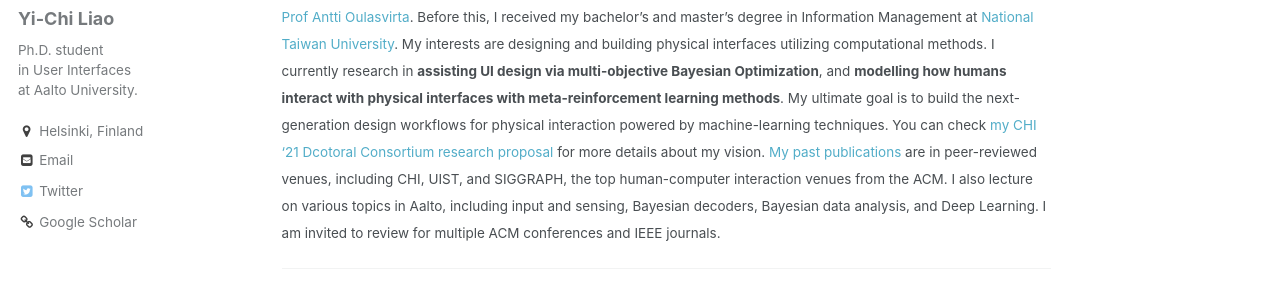
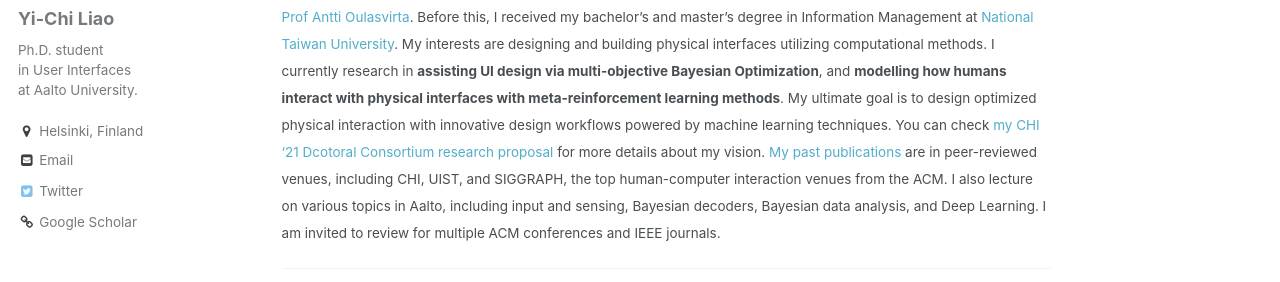
Before and after one commit to yichiliao/yichiliao.github.io, a Jekyll site: the page built from _pages/about.md, in a window 1280 px wide and 900 px high. Shown: the part 232-514 px from the top of the window. Built offline with Jekyll 4.4.1, drawn with Linux system fonts in a browser that asks for light colours.

Commit message:
modify about

```diff
--- a/_pages/about.md
+++ b/_pages/about.md
@@ -10,7 +10,7 @@ redirect_from:
 # Moi! This is Yi-Chi!
 <br>
 <small>
-I’m a PhD student at [Aalto University](https://www.aalto.fi/en) researching Computational Interaction as part of the [User Interfaces Group](http://userinterfaces.aalto.fi/), led by [Prof Antti Oulasvirta](http://users.comnet.aalto.fi/oulasvir/). Before this, I received my bachelor’s and master’s degree in Information Management at [National Taiwan University](https://www.ntu.edu.tw/english/). My interests are designing and building physical interfaces utilizing computational methods. I currently research in **assisting UI design via multi-objective Bayesian Optimization**, and **modelling how humans interact with physical interfaces with meta-reinforcement learning methods**. My ultimate goal is to build the next-generation design workflows for physical interaction powered by machine-learning techniques. You can check [my CHI '21 Dcotoral Consortium research proposal](https://arxiv.org/pdf/2101.10032.pdf) for more details about my vision. [My past publications](https://scholar.google.com/citations?user=Ddny4V4AAAAJ&hl=en) are in peer-reviewed venues, including CHI, UIST, and SIGGRAPH, the top human-computer interaction venues from the ACM. I also lecture on various topics in Aalto, including input and sensing, Bayesian decoders, Bayesian data analysis, and Deep Learning. I am invited to review for multiple ACM conferences and IEEE journals.
+I’m a PhD student at [Aalto University](https://www.aalto.fi/en) researching Computational Interaction as part of the [User Interfaces Group](http://userinterfaces.aalto.fi/), led by [Prof Antti Oulasvirta](http://users.comnet.aalto.fi/oulasvir/). Before this, I received my bachelor’s and master’s degree in Information Management at [National Taiwan University](https://www.ntu.edu.tw/english/). My interests are designing and building physical interfaces utilizing computational methods. I currently research in **assisting UI design via multi-objective Bayesian Optimization**, and **modelling how humans interact with physical interfaces with meta-reinforcement learning methods**. My ultimate goal is to design optimized physical interaction with innovative design workflows powered by machine learning techniques. You can check [my CHI '21 Dcotoral Consortium research proposal](https://arxiv.org/pdf/2101.10032.pdf) for more details about my vision. [My past publications](https://scholar.google.com/citations?user=Ddny4V4AAAAJ&hl=en) are in peer-reviewed venues, including CHI, UIST, and SIGGRAPH, the top human-computer interaction venues from the ACM. I also lecture on various topics in Aalto, including input and sensing, Bayesian decoders, Bayesian data analysis, and Deep Learning. I am invited to review for multiple ACM conferences and IEEE journals.
 </small>
 
 ------
```
